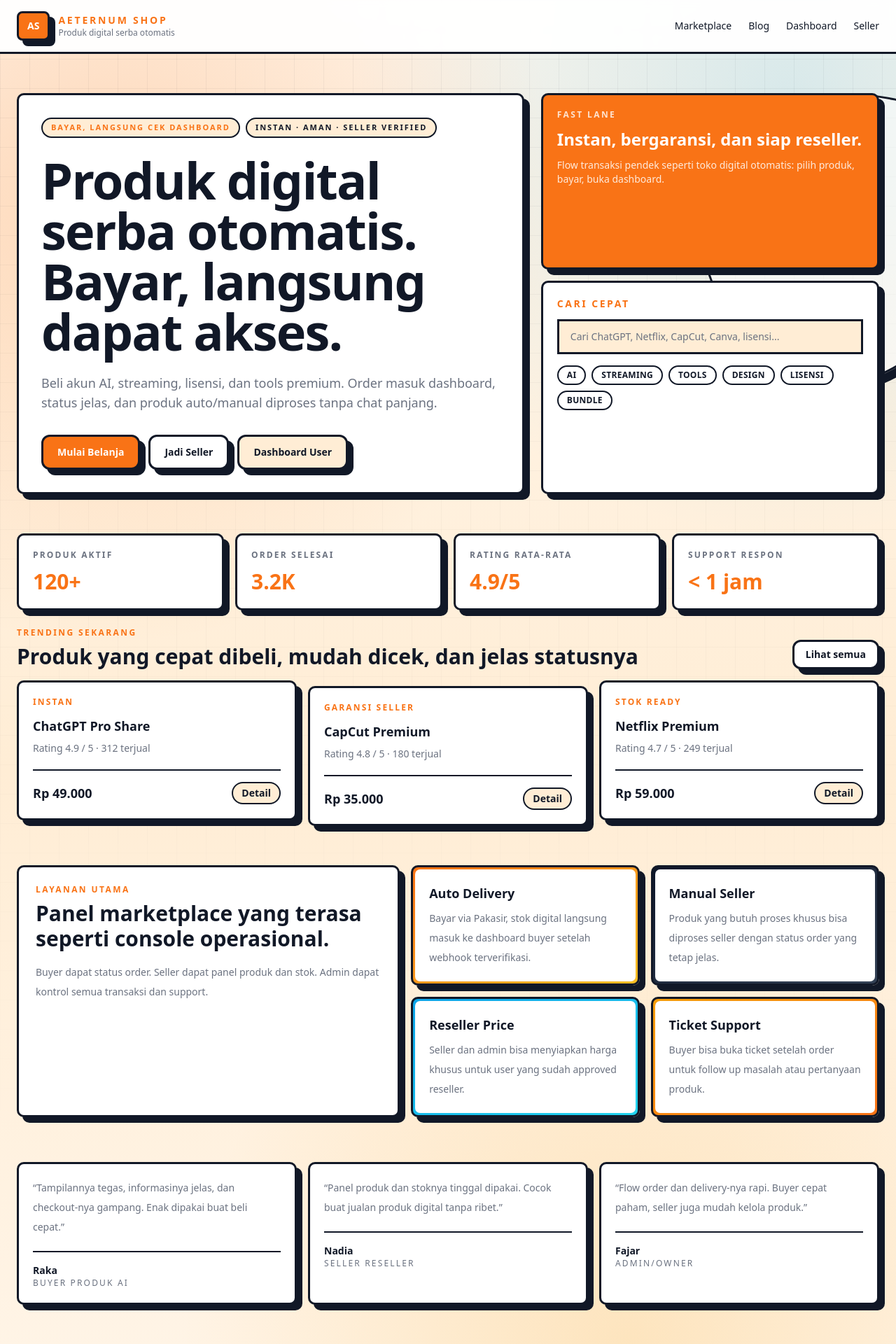
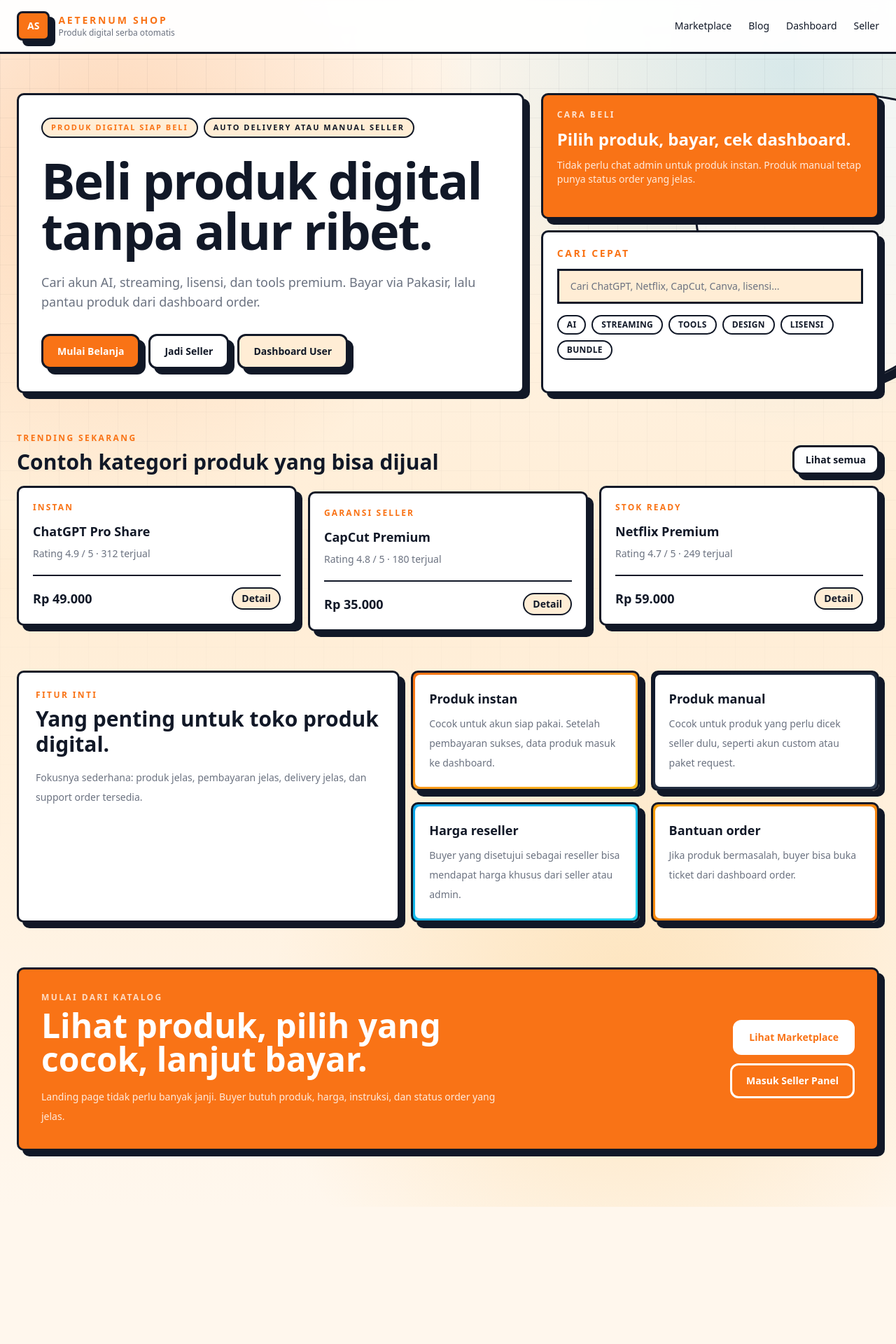
Before and after one commit to Aeternum-Webspace-Studio/aeternum-shop, a Next.js app: page / in a window 1280 px wide. Shown: the top 1920 px of the page at 70% size. After the commit the page ends 1724 px from the top, so only its background shows below. Built offline with nearby package versions, Linux system fonts and the light colour scheme.

Commit message:
Simplify landing page messaging

```diff
--- a/app/page.tsx
+++ b/app/page.tsx
@@ -22,49 +22,24 @@ const products = [
 
 const services = [
   {
-    title: "Auto Delivery",
-    text: "Bayar via Pakasir, stok digital langsung masuk ke dashboard buyer setelah webhook terverifikasi.",
+    title: "Produk instan",
+    text: "Cocok untuk akun siap pakai. Setelah pembayaran sukses, data produk masuk ke dashboard.",
     accent: "from-orange-500 to-amber-400"
   },
   {
-    title: "Manual Seller",
-    text: "Produk yang butuh proses khusus bisa diproses seller dengan status order yang tetap jelas.",
+    title: "Produk manual",
+    text: "Cocok untuk produk yang perlu dicek seller dulu, seperti akun custom atau paket request.",
     accent: "from-slate-900 to-slate-700"
   },
   {
-    title: "Reseller Price",
-    text: "Seller dan admin bisa menyiapkan harga khusus untuk user yang sudah approved reseller.",
+    title: "Harga reseller",
+    text: "Buyer yang disetujui sebagai reseller bisa mendapat harga khusus dari seller atau admin.",
     accent: "from-sky-500 to-cyan-400"
   },
   {
-    title: "Ticket Support",
-    text: "Buyer bisa buka ticket setelah order untuk follow up masalah atau pertanyaan produk.",
+    title: "Bantuan order",
+    text: "Jika produk bermasalah, buyer bisa buka ticket dari dashboard order.",
     accent: "from-amber-500 to-orange-500"
-  }
-];
-
-const stats = [
-  { label: "Produk aktif", value: "120+" },
-  { label: "Order selesai", value: "3.2K" },
-  { label: "Rating rata-rata", value: "4.9/5" },
-  { label: "Support respon", value: "< 1 jam" }
-];
-
-const testimonials = [
-  {
-    name: "Raka",
-    role: "Buyer produk AI",
-    text: "Tampilannya tegas, informasinya jelas, dan checkout-nya gampang. Enak dipakai buat beli cepat."
-  },
-  {
-    name: "Nadia",
-    role: "Seller reseller",
-    text: "Panel produk dan stoknya tinggal dipakai. Cocok buat jualan produk digital tanpa ribet."
-  },
-  {
-    name: "Fajar",
-    role: "Admin/owner",
-    text: "Flow order dan delivery-nya rapi. Buyer cepat paham, seller juga mudah kelola produk."
   }
 ];
 
@@ -93,14 +68,14 @@ export default function HomePage() {
         <div className="grid gap-6 lg:grid-cols-[1.2fr_0.8fr]">
           <div className="rounded-xl2 border-[3px] border-border bg-white p-6 shadow-soft md:p-8">
             <div className="flex flex-wrap gap-2">
-              <span className="rounded-full border-[2px] border-border bg-surfaceSoft px-3 py-1 text-[11px] font-black uppercase tracking-[0.18em] text-primary">Bayar, langsung cek dashboard</span>
-              <span className="rounded-full border-[2px] border-border bg-surfaceSoft px-3 py-1 text-[11px] font-black uppercase tracking-[0.18em] text-text">Instan · Aman · Seller verified</span>
+              <span className="rounded-full border-[2px] border-border bg-surfaceSoft px-3 py-1 text-[11px] font-black uppercase tracking-[0.18em] text-primary">Produk digital siap beli</span>
+              <span className="rounded-full border-[2px] border-border bg-surfaceSoft px-3 py-1 text-[11px] font-black uppercase tracking-[0.18em] text-text">Auto delivery atau manual seller</span>
             </div>
             <h1 className="mt-6 max-w-3xl text-5xl font-black leading-[0.92] tracking-tight md:text-7xl">
-              Produk digital serba otomatis. Bayar, langsung dapat akses.
+              Beli produk digital tanpa alur ribet.
             </h1>
             <p className="mt-6 max-w-2xl text-base leading-7 text-muted md:text-lg">
-              Beli akun AI, streaming, lisensi, dan tools premium. Order masuk dashboard, status jelas, dan produk auto/manual diproses tanpa chat panjang.
+              Cari akun AI, streaming, lisensi, dan tools premium. Bayar via Pakasir, lalu pantau produk dari dashboard order.
             </p>
             <div className="mt-8 flex flex-wrap gap-3">
               <a className="rounded-xl border-[3px] border-border bg-primary px-5 py-3 text-sm font-black text-white shadow-soft" href="/marketplace">
@@ -117,9 +92,9 @@ export default function HomePage() {
 
           <div className="grid gap-4">
             <div className="rounded-xl2 border-[3px] border-border bg-primary p-5 text-white shadow-soft">
-              <p className="text-xs font-black uppercase tracking-[0.2em] text-white/80">Fast lane</p>
-              <p className="mt-3 text-2xl font-black leading-tight">Instan, bergaransi, dan siap reseller.</p>
-              <p className="mt-3 text-sm text-white/85">Flow transaksi pendek seperti toko digital otomatis: pilih produk, bayar, buka dashboard.</p>
+              <p className="text-xs font-black uppercase tracking-[0.2em] text-white/80">Cara beli</p>
+              <p className="mt-3 text-2xl font-black leading-tight">Pilih produk, bayar, cek dashboard.</p>
+              <p className="mt-3 text-sm text-white/85">Tidak perlu chat admin untuk produk instan. Produk manual tetap punya status order yang jelas.</p>
             </div>
             <div className="rounded-xl2 border-[3px] border-border bg-white p-5 shadow-soft">
               <p className="text-sm font-black uppercase tracking-[0.18em] text-primary">Cari cepat</p>
@@ -138,22 +113,11 @@ export default function HomePage() {
         </div>
       </section>
 
-      <section className="mx-auto max-w-7xl px-6 pb-6">
-        <div className="grid gap-4 md:grid-cols-4">
-          {stats.map((stat) => (
-            <div key={stat.label} className="rounded-xl2 border-[3px] border-border bg-white p-5 shadow-soft">
-              <p className="text-xs font-black uppercase tracking-[0.18em] text-muted">{stat.label}</p>
-              <p className="mt-3 text-3xl font-black text-primary">{stat.value}</p>
-            </div>
-          ))}
-        </div>
-      </section>
-
       <section className="mx-auto max-w-7xl px-6 pb-16">
         <div className="mb-4 flex items-end justify-between gap-4">
           <div>
             <p className="text-xs font-black uppercase tracking-[0.2em] text-primary">Trending sekarang</p>
-            <h2 className="mt-2 text-2xl font-black md:text-3xl">Produk yang cepat dibeli, mudah dicek, dan jelas statusnya</h2>
+            <h2 className="mt-2 text-2xl font-black md:text-3xl">Contoh kategori produk yang bisa dijual</h2>
           </div>
           <a className="hidden rounded-xl border-[3px] border-border bg-white px-4 py-2 text-sm font-black shadow-soft md:inline-flex" href="/marketplace">
             Lihat semua
@@ -182,9 +146,9 @@ export default function HomePage() {
       <section className="mx-auto max-w-7xl px-6 pb-16">
         <div className="grid gap-4 md:grid-cols-[0.9fr_1.1fr]">
           <div className="rounded-xl2 border-[3px] border-border bg-white p-6 shadow-soft">
-            <p className="text-xs font-black uppercase tracking-[0.2em] text-primary">Layanan utama</p>
-            <h2 className="mt-2 text-2xl font-black md:text-3xl">Panel marketplace yang terasa seperti console operasional.</h2>
-            <p className="mt-4 text-sm leading-7 text-muted">Buyer dapat status order. Seller dapat panel produk dan stok. Admin dapat kontrol semua transaksi dan support.</p>
+            <p className="text-xs font-black uppercase tracking-[0.2em] text-primary">Fitur inti</p>
+            <h2 className="mt-2 text-2xl font-black md:text-3xl">Yang penting untuk toko produk digital.</h2>
+            <p className="mt-4 text-sm leading-7 text-muted">Fokusnya sederhana: produk jelas, pembayaran jelas, delivery jelas, dan support order tersedia.</p>
           </div>
           <div className="grid gap-4 md:grid-cols-2">
             {services.map((service) => (
@@ -199,27 +163,13 @@ export default function HomePage() {
         </div>
       </section>
 
-      <section className="mx-auto max-w-7xl px-6 pb-16">
-        <div className="grid gap-4 md:grid-cols-3">
-          {testimonials.map((testimonial) => (
-            <article key={testimonial.name} className="rounded-xl2 border-[3px] border-border bg-white p-5 shadow-soft">
-              <p className="text-sm leading-7 text-muted">“{testimonial.text}”</p>
-              <div className="mt-5 border-t-[2px] border-border pt-4">
-                <p className="text-sm font-black">{testimonial.name}</p>
-                <p className="text-xs uppercase tracking-[0.18em] text-muted">{testimonial.role}</p>
-              </div>
-            </article>
-          ))}
-        </div>
-      </section>
-
       <section className="mx-auto max-w-7xl px-6 pb-20">
         <div className="rounded-xl2 border-[3px] border-border bg-primary p-6 text-white shadow-soft md:p-8">
           <div className="grid gap-6 md:grid-cols-[1.2fr_0.8fr] md:items-center">
             <div>
-              <p className="text-xs font-black uppercase tracking-[0.2em] text-white/75">Siap launch</p>
-              <h2 className="mt-2 text-3xl font-black md:text-5xl">Siap jadi toko produk digital yang buyer percaya sejak halaman pertama.</h2>
-              <p className="mt-4 max-w-2xl text-sm leading-7 text-white/85">Checkout, delivery, dashboard, dan webhook Pakasir sudah disiapkan untuk alur marketplace digital.</p>
+              <p className="text-xs font-black uppercase tracking-[0.2em] text-white/75">Mulai dari katalog</p>
+              <h2 className="mt-2 text-3xl font-black md:text-5xl">Lihat produk, pilih yang cocok, lanjut bayar.</h2>
+              <p className="mt-4 max-w-2xl text-sm leading-7 text-white/85">Landing page tidak perlu banyak janji. Buyer butuh produk, harga, instruksi, dan status order yang jelas.</p>
             </div>
             <div className="flex flex-col gap-3 md:items-end">
               <a className="rounded-xl border-[3px] border-white bg-white px-5 py-3 text-sm font-black text-primary" href="/marketplace">
```
